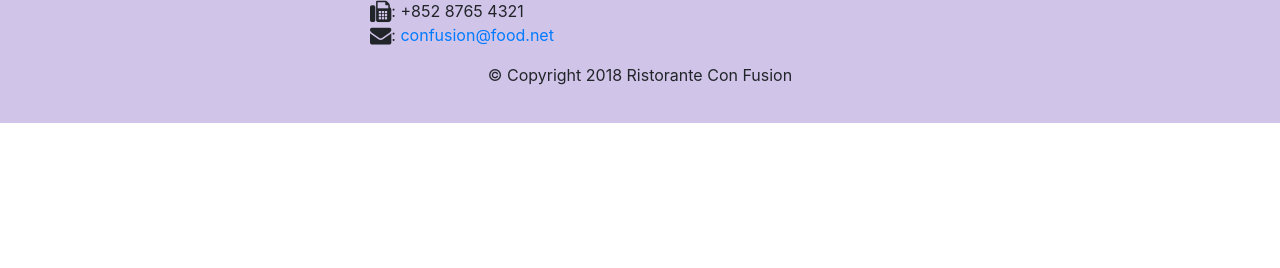
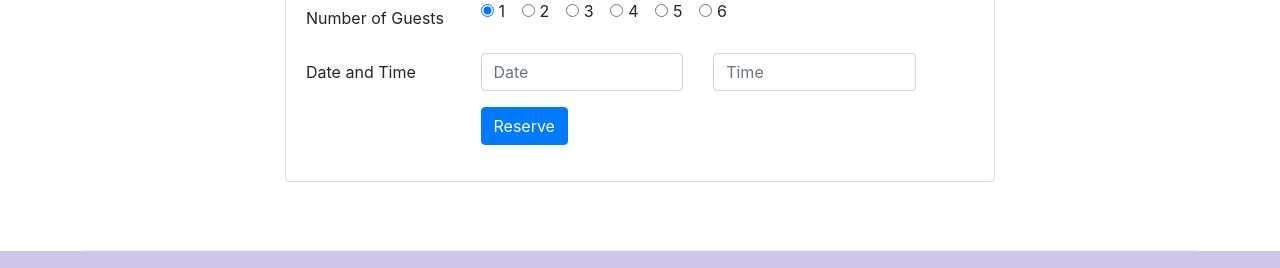
Before and after one commit to salmanazmat666/bootstrap, a website: page index.html in a window 1280 px wide. Shown: the part 1683-1951 px from the top of the page. Before the commit the page ends 1806 px from the top, so only its background shows below. Drawn offline with nearby package versions, Linux system fonts and the light colour scheme.

Commit message:
Assignment 2

```diff
--- a/index.html
+++ b/index.html
@@ -2,6 +2,11 @@
 <html lang="en">
 
 <head>
+	<style>
+		html {
+			scroll-behavior: smooth;
+		}
+	</style>
 	<!-- Required meta tags always come first -->
 	<meta charset="utf-8">
 	<meta name="viewport" content="width=device-width, initial-scale=1, shrink-to-fit=no">
@@ -23,7 +28,7 @@
 			<button class="navbar-toggler" type="button" data-toggle="collapse" data-target="#Navbar">
 				<span class="navbar-toggler-icon"></span>
 			</button>
-            <a class="navbar-brand mr-auto" href="#"><img src="img/logo.png" height="30" width="41"></a>
+			<a class="navbar-brand mr-auto" href="#"><img src="img/logo.png" alt="Company Logo" height="30" width="41"></a>
 			<div class="collapse navbar-collapse" id="Navbar">
 				<ul class="navbar-nav mr-auto">
 					<li class="nav-item active"><a class="nav-link" href="#"><span class="fa fa-home fa-lg"></span> Home</a></li>
@@ -42,8 +47,11 @@
 					<h1>Ristorante con Fusion</h1>
 					<p>We take inspiration from the World's best cuisines, and create a unique fusion experience. Our lipsmacking creations will tickle your culinary senses!</p>
 				</div>
-                <div class="col-12 col-sm align-self-center">
-                    <img src="img/logo.png" class="img-fluid">
+				<div class="col-12 col-sm-3 align-self-center">
+					<img src="img/logo.png" alt="Company Logo" class="img-fluid">
+				</div>
+				<div class="col-12 col-sm-3 align-self-center">
+					<a href="#reserveForm" class="btn btn-warning btn-lg btn-block">Reserve Table</a>
 				</div>
 			</div>
 		</div>
@@ -72,12 +80,17 @@
 				<h3>This Month's Promotions</h3>
 			</div>
 			<div class="col col-sm col-md">
-                <h2>Weekend Grand Buffet</h2>
+				<div class="media">
+					<div class="media-body">
+						<h2>Weekend Grand Buffet <span class="badge badge-danger">NEW</span></h2>
 						<p class="d-none d-sm-block">Featuring mouthwatering combinations with a choice of five different salads, six enticing appetizers, six main entrees and five choicest desserts. Free flowing bubbly and soft drinks. All for just $19.99 per person </p>
+					</div>
+					<img class="d-flex ml-3 img-thumbnail" src="img/buffet.png" alt="buffet">
+				</div>
 			</div>
 		</div>
 
-        <div class="row row-content" align-items-center>
+		<div class="row row-content align-itemscenter">
 			<div class="col-12 col-sm-4 order-sm-last col-md-3">
 				<h3>Meet our Culinary Specialists</h3>
 			</div>
@@ -94,6 +107,62 @@
 				</div>
 			</div>
 		</div>
+
+		<div class="row row-content align-items-center" id="reserveForm">
+			<div class="col-12 col-sm-8 offset-sm-2">
+				<div class="card">
+					<h3 class="card-header bg-warning text-white">Reserve a Table</h3>
+					<div class="card-body">
+						<form>
+							<div class="form-group row">
+								<label class="col-md-3 col-form-label">Number of Guests</label>
+								<div class="col-md-9">
+									<div class="form-check form-check-inline">
+										<input class="form-check-input" type="radio" name="inlineRadioOptions" id="inlineRadio1" value="1" checked>
+										<label class="form-check-label" for="inlineRadio1">1</label>
+									</div>
+									<div class="form-check form-check-inline">
+										<input class="form-check-input" type="radio" name="inlineRadioOptions" id="inlineRadio2" value="2">
+										<label class="form-check-label" for="inlineRadio2">2</label>
+									</div>
+									<div class="form-check form-check-inline">
+										<input class="form-check-input" type="radio" name="inlineRadioOptions" id="inlineRadio3" value="3">
+										<label class="form-check-label" for="inlineRadio3">3 </label>
+									</div>
+									<div class="form-check form-check-inline">
+										<input class="form-check-input" type="radio" name="inlineRadioOptions" id="inlineRadio4" value="4">
+										<label class="form-check-label" for="inlineRadio1">4</label>
+									</div>
+									<div class="form-check form-check-inline">
+										<input class="form-check-input" type="radio" name="inlineRadioOptions" id="inlineRadio5" value="5">
+										<label class="form-check-label" for="inlineRadio2">5</label>
+									</div>
+									<div class="form-check form-check-inline">
+										<input class="form-check-input" type="radio" name="inlineRadioOptions" id="inlineRadio6" value="6">
+										<label class="form-check-label" for="inlineRadio3">6 </label>
+									</div>
+								</div>
+							</div>
+							<div class="form-group row">
+								<label class="col-md-3 col-form-label">Date and Time</label>
+								<div class="col-12 col-md-4">
+									<input type="text" aria-label="Date" class="form-control" placeholder="Date">
+								</div>
+								<div class="col-12 col-md-4">
+									<input type="text" aria-label="Time" class="form-control" placeholder="Time">
+								</div>
+							</div>
+							<div class="form-group row">
+								<div class="col-12 offset-md-3 col-md-4">
+									<button type="submit" class="btn btn-primary">Reserve</button>
+								</div>
+							</div>
+						</form>
+					</div>
+				</div>
+			</div>
+		</div>
+
 	</div>
 
 	<footer class="footer">
```
Lines whose indentation alone changed are shown as unchanged.
